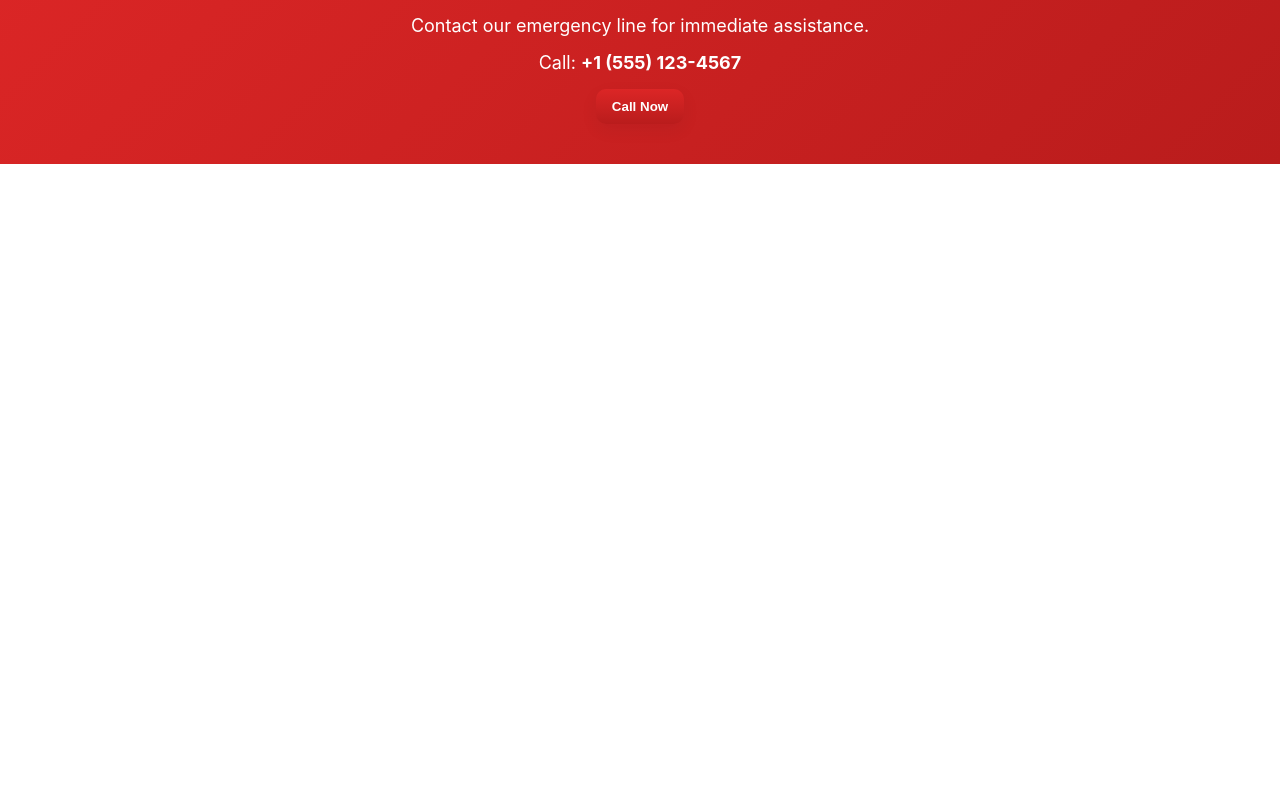
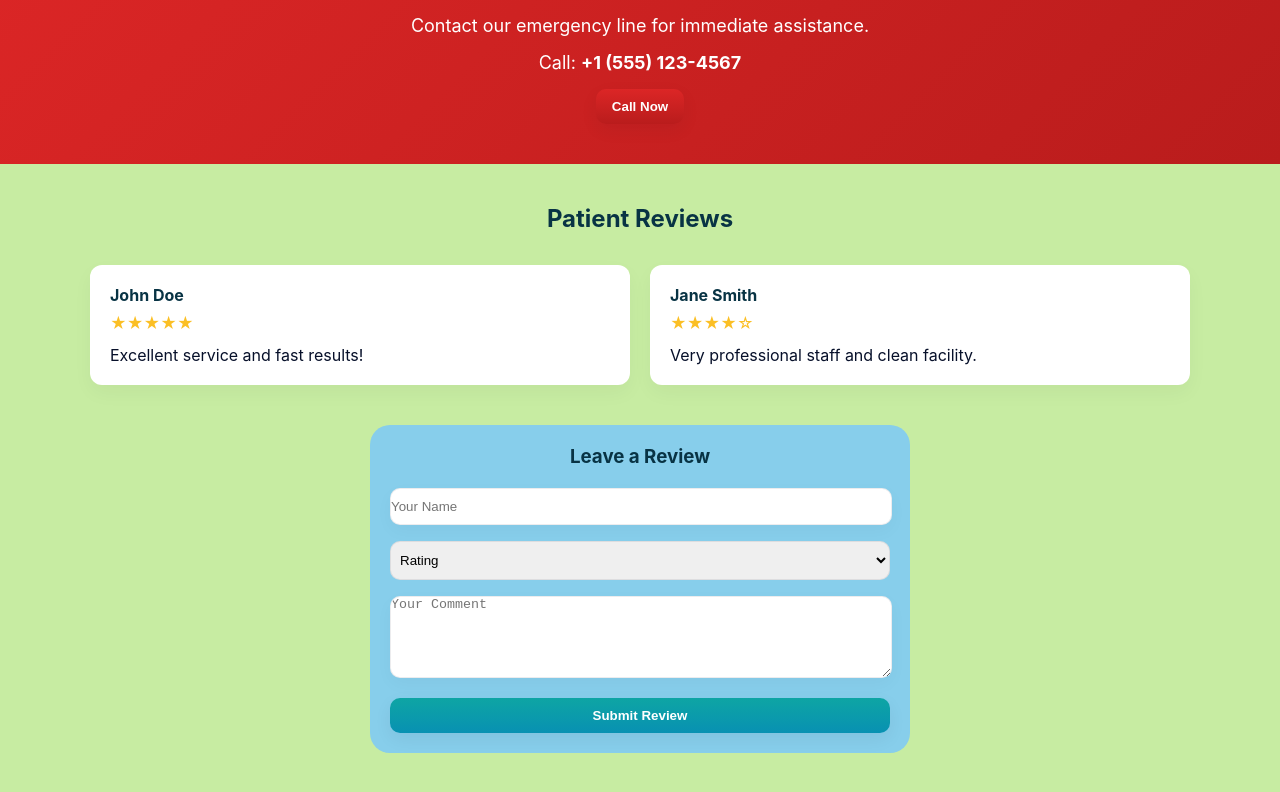
Before and after one commit to DarkEgale/Asar-Alo, a React (Vite) app in the folder my-react-app/: page / in a window 1280 px wide. Shown: the part 1720-2512 px from the top of the page. Before the commit the page ends 1884 px from the top, so only its background shows below. Built offline with nearby package versions, Linux system fonts and the light colour scheme.

Commit message:
just check

```diff
--- a/my-react-app/src/Pages/Home/Home.jsx
+++ b/my-react-app/src/Pages/Home/Home.jsx
@@ -135,7 +135,7 @@ export default function Home(){
         </div>
       </section>
 
-      {/* <section className={styles.reviews}>
+      <section className={styles.reviews}>
         <div className={styles.sectionInner}>
           <h2>Patient Reviews</h2>
           <div className={styles.reviewList}>
@@ -159,8 +159,7 @@ export default function Home(){
             </form>
           </div>
         </div>
-      </section> */}
-
+      </section>
         </div>
     )
 }
```
